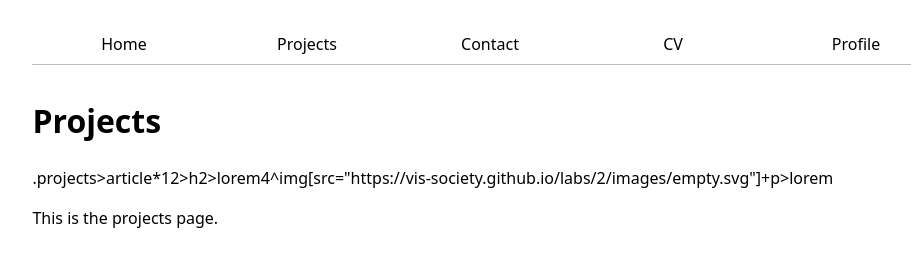
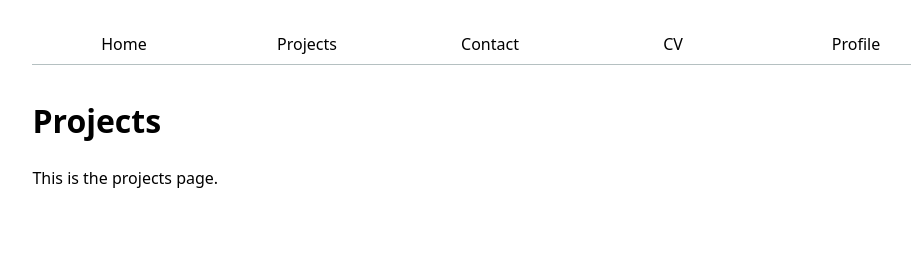
Before and after one commit to bscruzin/portfolio, a plain HTML site: page projects/index.html in a window 1280 px wide. Shown: the whole page, without its empty margins (150-1061 px from the left). Drawn offline with Linux system fonts and the light colour scheme.

Commit message:
Update index.html

```diff
--- a/projects/index.html
+++ b/projects/index.html
@@ -15,7 +15,6 @@
     <a href="https://github.com/bscruzin" target="_blank">Profile</a>
     </nav>
   <h1>Projects</h1>
-  .projects>article*12>h2>lorem4^img[src="https://vis-society.github.io/labs/2/images/empty.svg"]+p>lorem
   <p>This is the projects page.</p>
 </body>
 </html>
```
